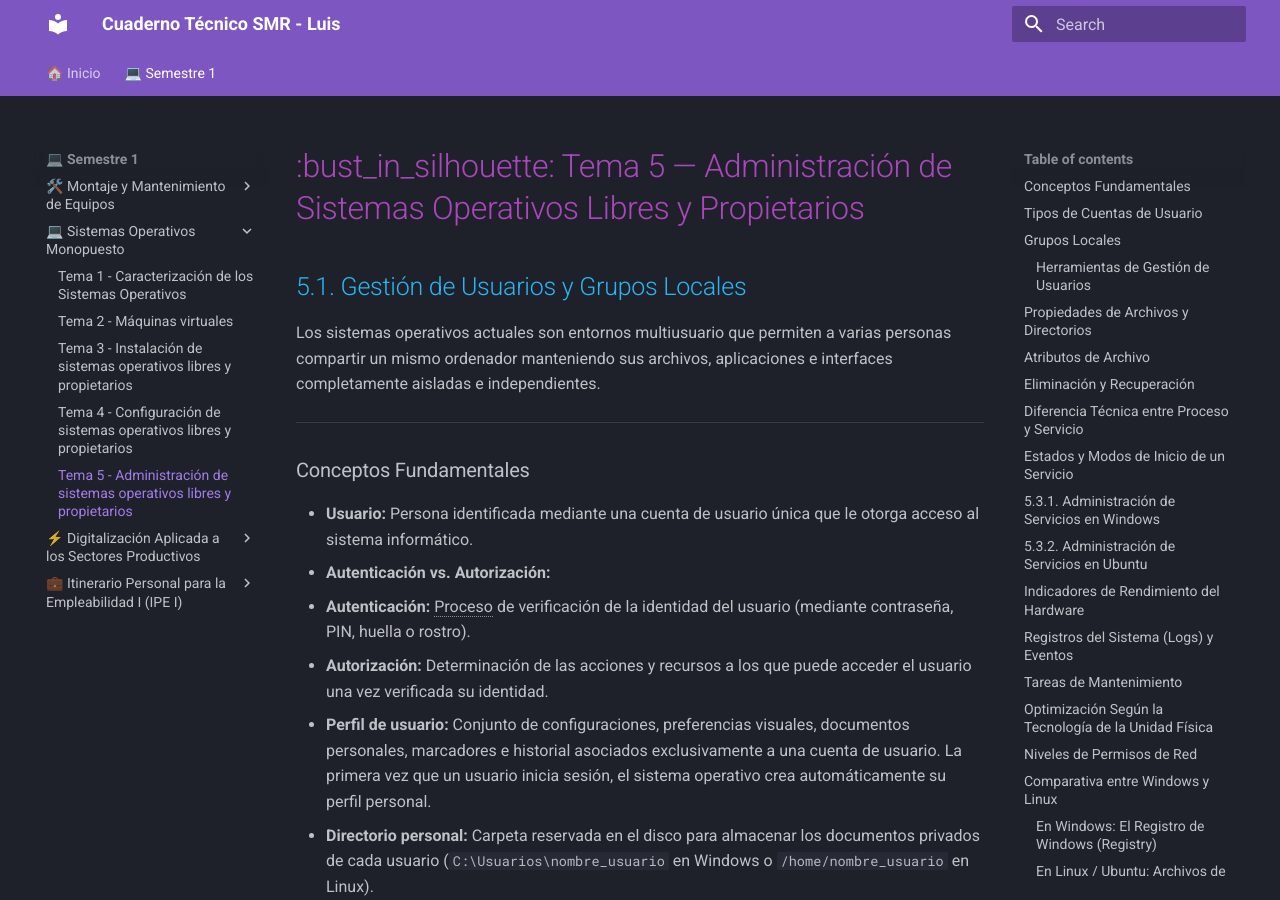
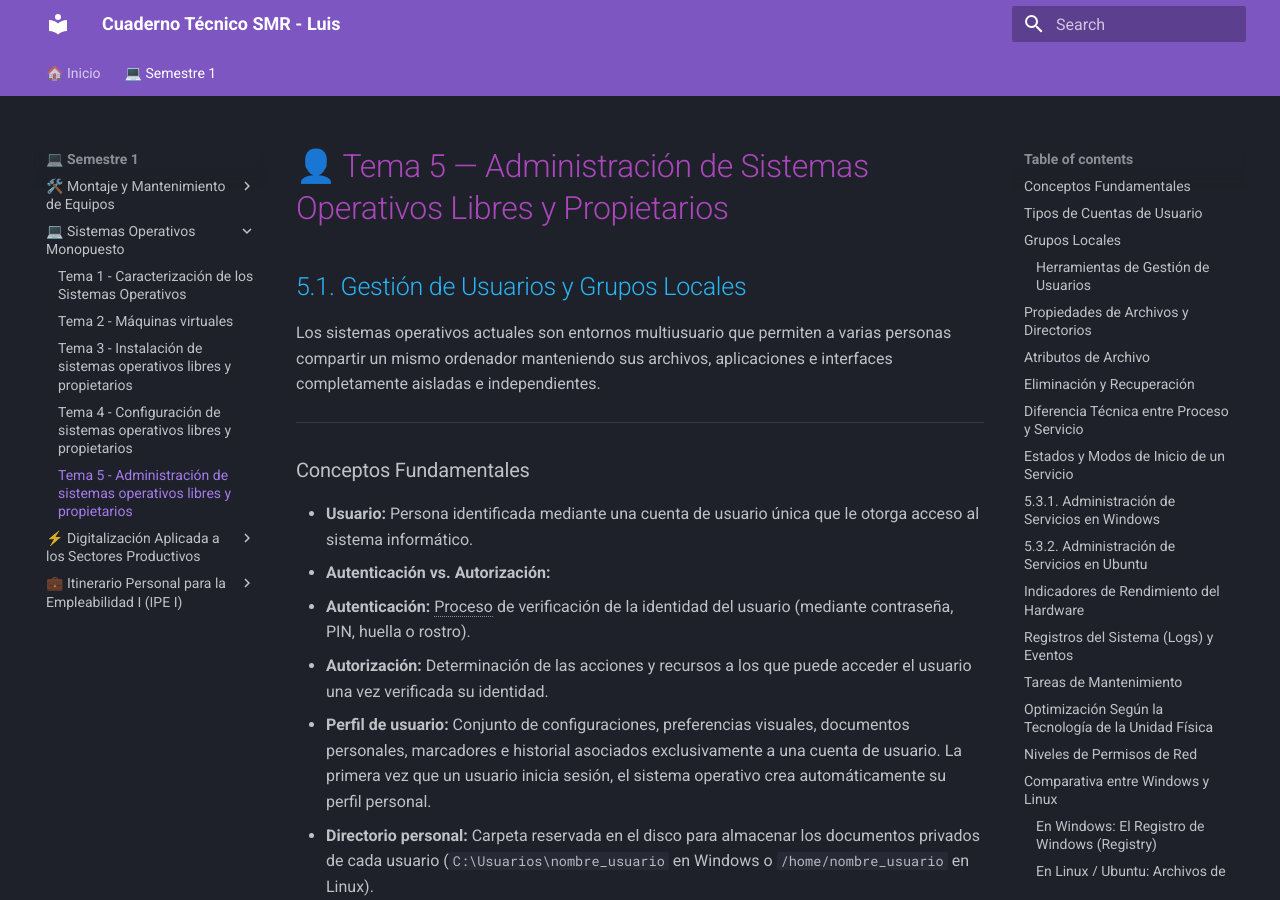
Before and after one commit to Beamspark/SMR-Apuntes, an MkDocs documentation site: the page built from docs/smr/sistemas/tema-5.md, in a window 1280 px wide and 900 px high. Built offline with MkDocs 1.6.1 and Material for MkDocs 9.7.7, drawn with Linux system fonts in a browser that asks for light colours; some of the changed lines change nothing that is shown.

Commit message:
Update tema-5.md

```diff
--- a/docs/smr/sistemas/tema-5.md
+++ b/docs/smr/sistemas/tema-5.md
@@ -1,4 +1,4 @@
-<h1 style="color: #ab47bc;">:bust_in_silhouette: Tema 5 — Administración de Sistemas Operativos Libres y Propietarios</h1>
+<h1 style="color: #ab47bc;">👤 Tema 5 — Administración de Sistemas Operativos Libres y Propietarios</h1>
 
 <h2 style="color: #29b6f6;">5.1. Gestión de Usuarios y Grupos Locales</h2>
 
```
